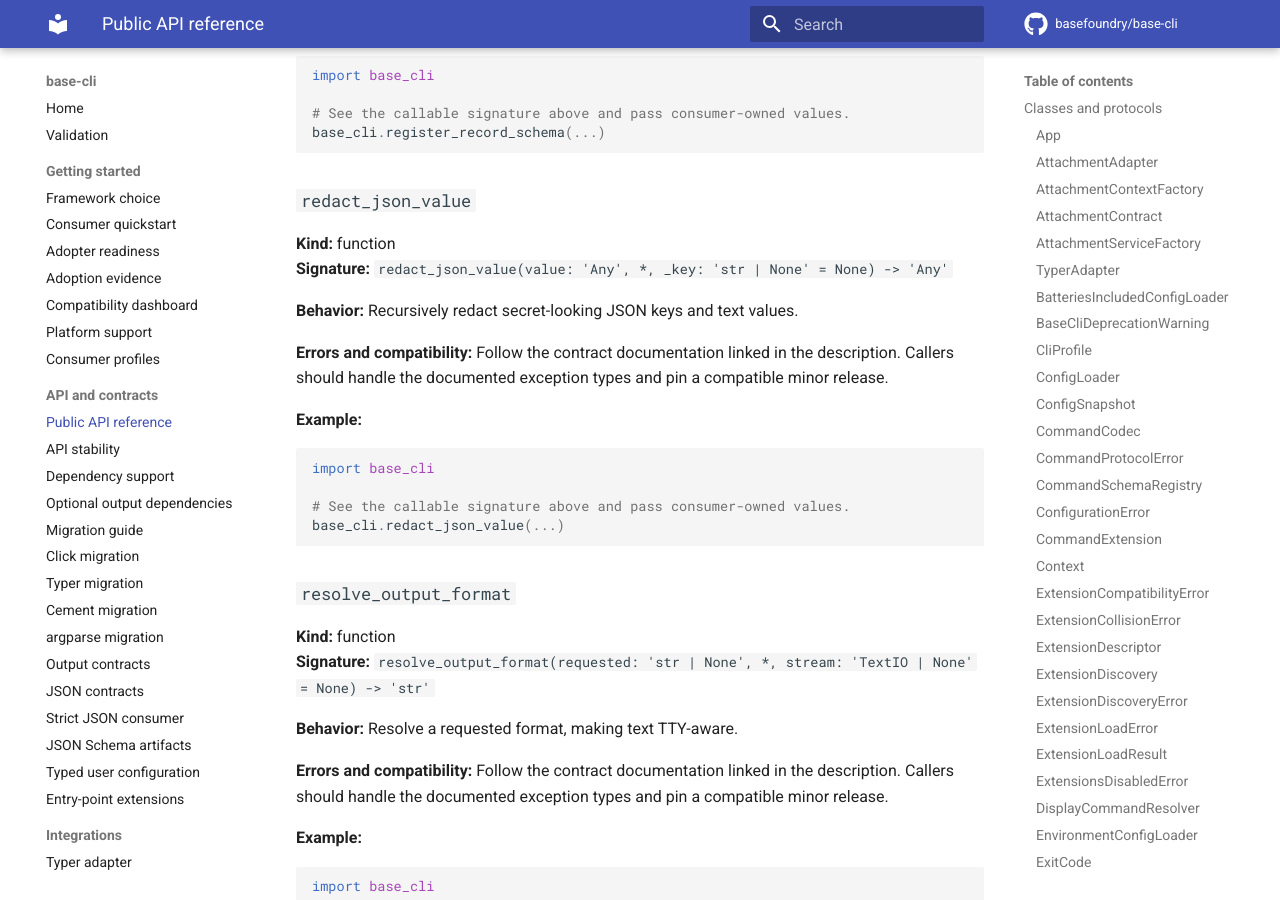
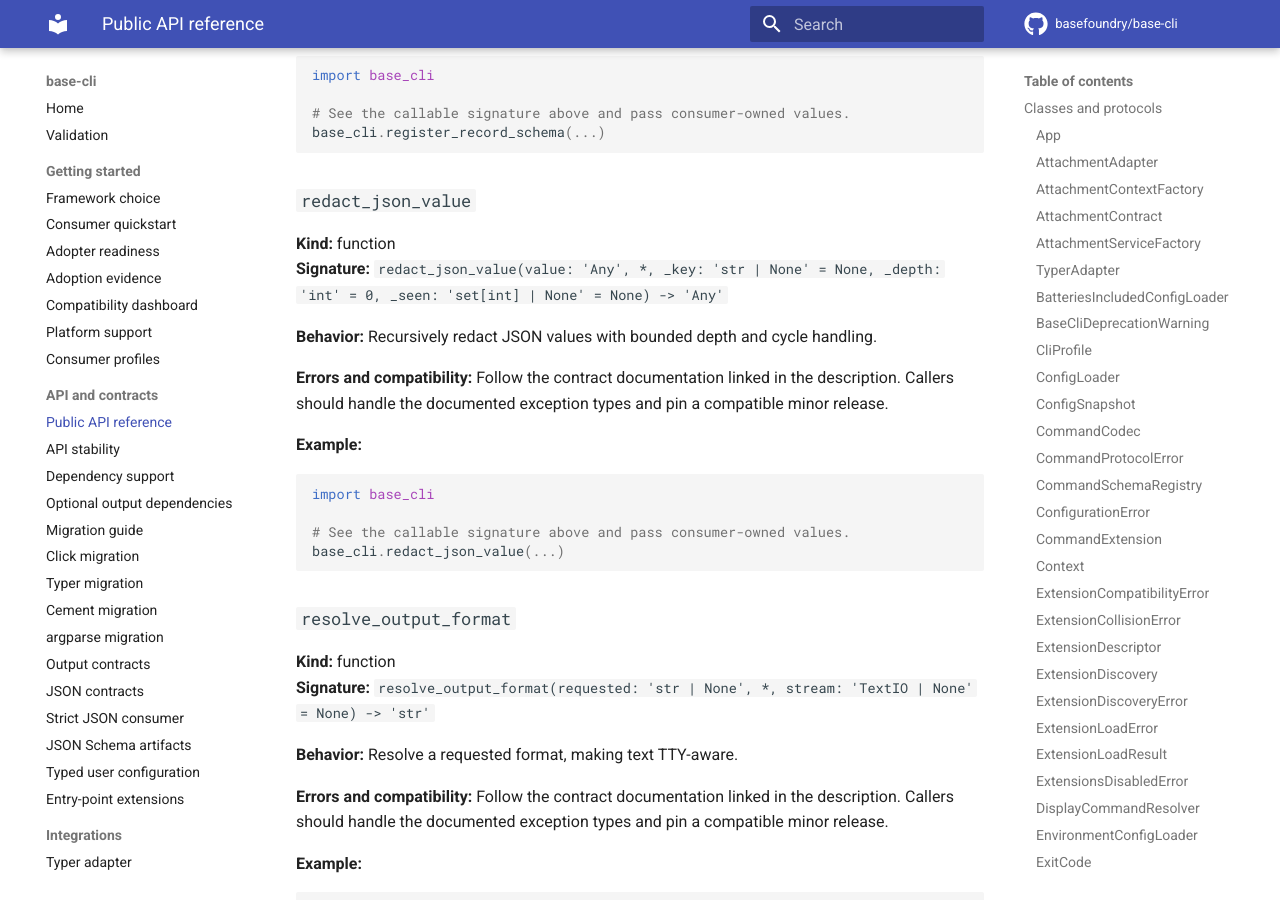
Before and after one commit to basefoundry/base-cli, an MkDocs documentation site: the page built from docs/api-reference.md, in a window 1280 px wide and 900 px high, scrolled down 35962 px. Built offline with MkDocs 1.6.1 and Material for MkDocs 9.7.7, drawn with Linux system fonts in a browser that asks for light colours; comment, search, counter and statistics services are not loaded.

Commit message:
docs: refresh generated JSON redaction reference

```diff
--- a/docs/api-reference.md
+++ b/docs/api-reference.md
@@ -1366,9 +1366,9 @@ base_cli.register_record_schema(...)
 
 ### `redact_json_value`
 **Kind:** function
-**Signature:** `redact_json_value(value: 'Any', *, _key: 'str | None' = None) -> 'Any'`
-
-**Behavior:** Recursively redact secret-looking JSON keys and text values.
+**Signature:** `redact_json_value(value: 'Any', *, _key: 'str | None' = None, _depth: 'int' = 0, _seen: 'set[int] | None' = None) -> 'Any'`
+
+**Behavior:** Recursively redact JSON values with bounded depth and cycle handling.
 
 **Errors and compatibility:** Follow the contract documentation linked in the description. Callers should handle the documented exception types and pin a compatible minor release.
 
```
